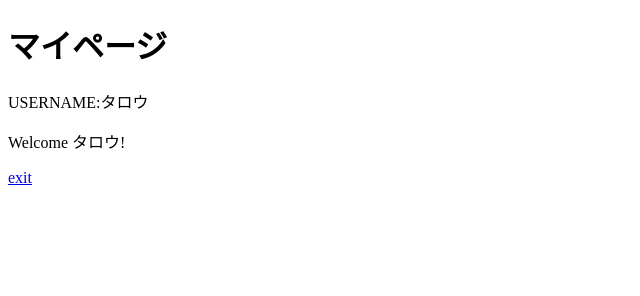
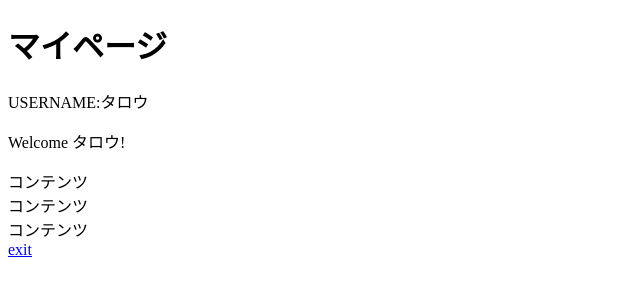
Before and after one commit to HosodaYuki/testApp, a plain HTML site: page index.html in a window 1280 px wide. Shown: the whole page, without its empty margins (0-640 px from the left). Drawn offline with Linux system fonts and the light colour scheme.

Commit message:
コンテンツを追加

```diff
--- a/index.html
+++ b/index.html
@@ -12,7 +12,15 @@
 	</header>
 	<main>
 		<p>Welcome タロウ!</p>
-
+		<div>
+			コンテンツ
+		</div>
+		<div>
+			コンテンツ
+		</div>
+		<div>
+			コンテンツ
+		</div>
 	</main>
 	<footer>
 		<a href="./login.html">exit</a>
```
